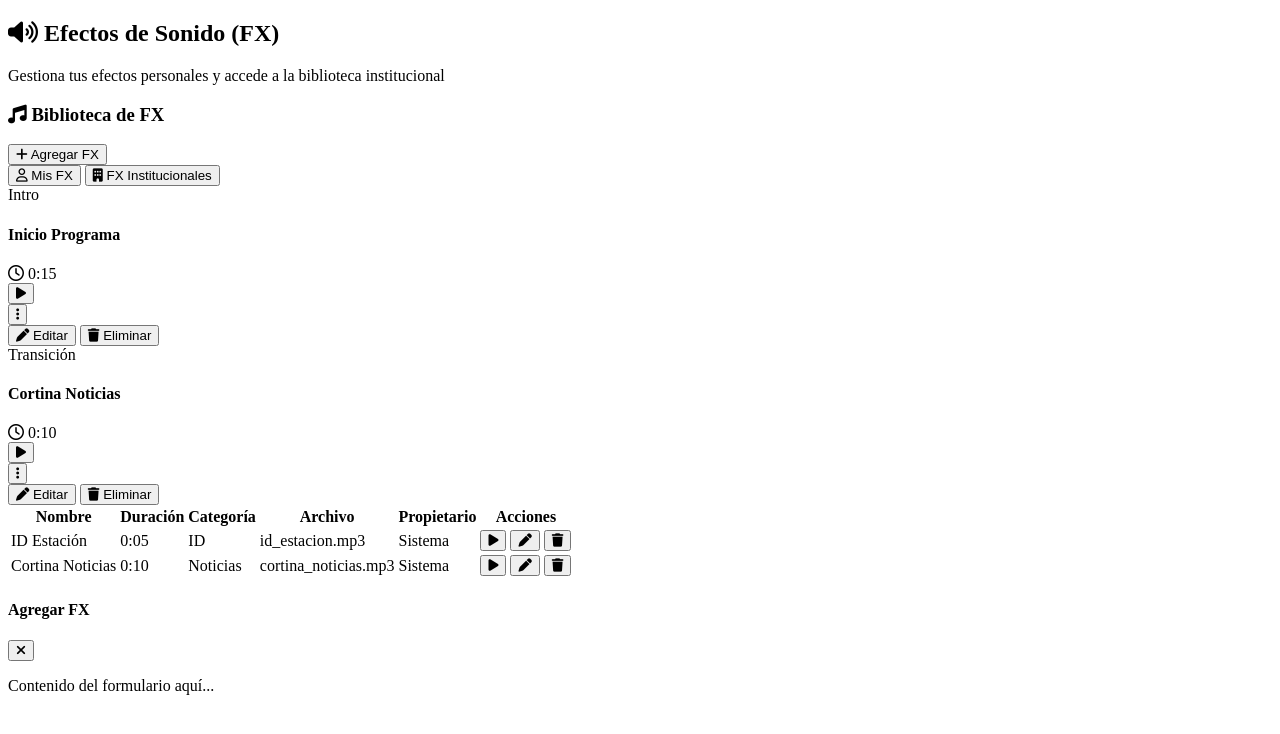
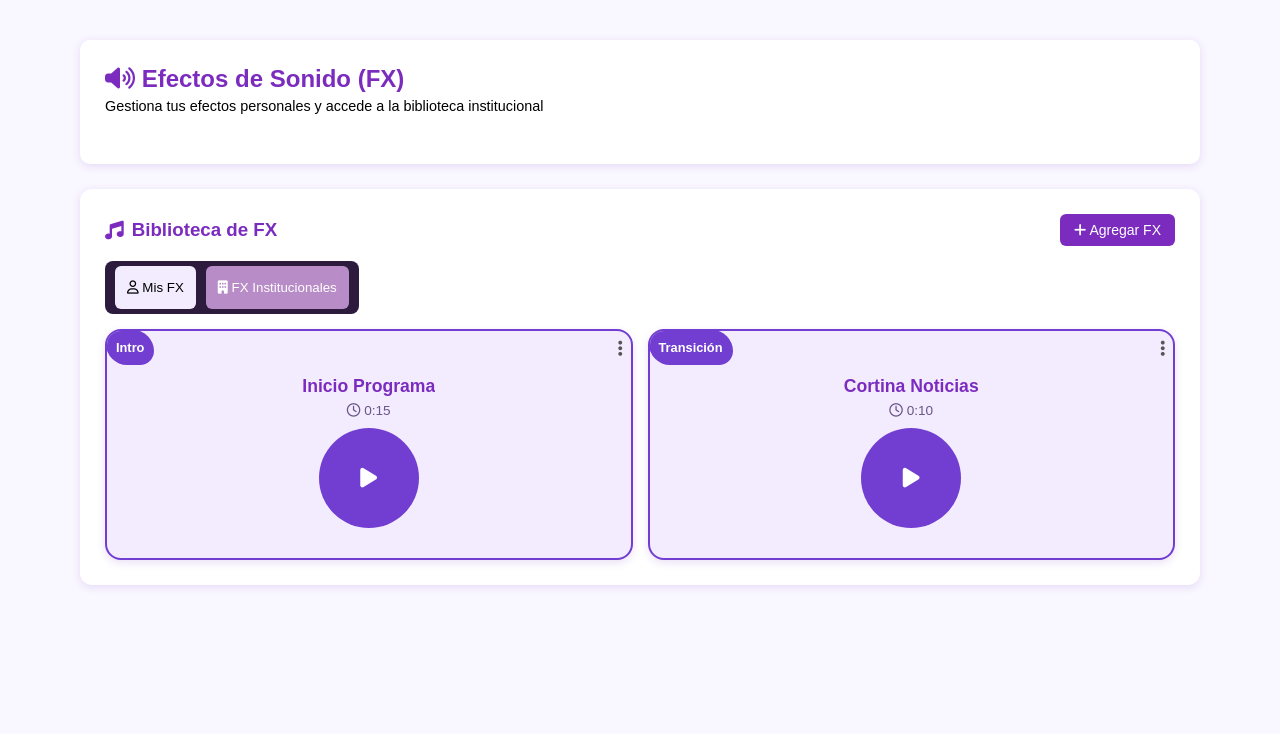
Before and after one commit to kareen67/Botonera, a PHP site: page /view/pages/jefe/fx-institucionales.html in a window 1280 px wide. Shown: the top 734 px of the page. Run offline with PHP 8.4, Linux system fonts and the light colour scheme.

Commit message:
fx institucional

```diff
--- a/Botonera/view/css/fx-institucionales.css
+++ b/Botonera/view/css/fx-institucionales.css
@@ -2,161 +2,361 @@
   margin: 0;
   padding: 0;
   box-sizing: border-box;
-  font-family: "Poppins", sans-serif;
+  font-family: "Poppins", Arial, sans-serif;
 }
 
-body {
-  background-color: #f9fafc;
-  display: flex;
-  justify-content: center;
-  align-items: flex-start;
-  min-height: 100vh;
-  color: #1e1e1e;
-  padding: 40px 0;
+:root {
+  --violeta-suave: #e6d5ff;
+  --violeta: #713ed1;
+  --violeta-oscuro: #7b2cbf;
+  --fondo: #f9f7ff;
+  --texto: #2d1b3d;
+  --gris: #bcaedb;
+  --blanco: #fff;
+  --sombra: rgba(123, 44, 191, 0.15);
+  --resaltado: #f3ecff;
+  --verde: #00c853;
+
+  --efecto: #b88cc7;
 }
 
-.fx-section {
-  width: 90%;
-  max-width: 1000px;
+.contenido {
+  padding: 40px 80px;
 }
 
-h1 {
-  font-size: 1.8rem;
-  font-weight: 700;
-}
-
-.subtitulo {
-  color: #666;
-  margin-top: 5px;
+.descripcion {
+  background: var(--blanco);
+  border-radius: 10px;
+  box-shadow: 0 2px 8px var(--sombra);
+  padding: 25px;
   margin-bottom: 25px;
 }
 
-.fx-container {
-  background-color: #fff;
-  border-radius: 12px;
-  box-shadow: 0 2px 8px rgba(0, 0, 0, 0.06);
-  padding: 25px;
+.descripcion p {
+  font-size: 0.9rem;
+  color: #010101;
 }
 
+
+h2 {
+  margin-bottom: 5px;
+  color: var(--violeta-oscuro);
+}
+
+.subtexto {
+  margin-bottom: 20px;
+}
+
+/* === HEADER FX === */
 .fx-header {
   display: flex;
   justify-content: space-between;
   align-items: center;
-  flex-wrap: wrap;
-  margin-bottom: 20px;
+  margin-bottom: 15px;
 }
 
-.fx-info h2 {
-  font-size: 1.1rem;
-  font-weight: 600;
+button.agregar-fx {
+  background: var(--violeta-oscuro);
+  color: white;
+  border: none;
+  padding: 8px 14px;
+  border-radius: 6px;
+  cursor: pointer;
+  font-size: 14px;
+  transition: 0.2s;
 }
 
-.fx-info p {
-  color: #666;
-  font-size: 0.9rem;
+button.agregar-fx:hover {
+  background: var(--efecto);
 }
 
-/* .fx-buttons {
-  display: flex;
+/* === TABS === */
+.tabs {
+  display: inline-flex;
   gap: 10px;
-  background-color: #22c55e;
-  width: 100%;
-} */
+  margin-bottom: 15px;
+  background-color: var(--texto);
+  padding: 5px 10px;
+  border-radius: 8px;
+}
 
+.tab {
+  background: var(--efecto);
+  color: var(--blanco);
+  border: none;
+  padding: 14px 12px;
+  border-radius: 6px;
+  cursor: pointer;
+  transition: 0.2s;
+}
 
-.btn-primario {
-  background-color: #7c3aed;
+.tab.active {
+  background: var(--resaltado);
+  color: rgb(0, 0, 0);
+}
+
+.tab:hover {
+  background: #fb9090;
+}
+
+/* === FX GRID (botonera) === */
+.fx-grid {
+  display: grid;
+  grid-template-columns: repeat(auto-fit, minmax(160px, 1fr));
+  gap: 15px;
+}
+
+.fx-item {
+  position: relative;
+  background: #f9f9f9;
+  border-radius: 12px;
+  padding: 15px;
+  text-align: center;
+  box-shadow: 0 2px 8px rgba(0, 0, 0, 0.1);
+  transition: transform 0.2s;
+}
+
+.fx-item:hover {
+  transform: translateY(-4px);
+}
+
+.fx-item h4 {
+  font-size: 16px;
+  margin: 8px 0;
+}
+
+.fx-meta {
+  font-size: 13px;
+  color: #555;
+}
+
+/* === PLAY BUTTON === */
+.play {
+  background: #88c1ff;
   color: white;
   border: none;
-  padding: 10px 16px;
-  border-radius: 8px;
+  border-radius: 50%;
+  width: 45px;
+  height: 45px;
+  display: flex;
+  align-items: center;
+  justify-content: center;
+  font-size: 18px;
   cursor: pointer;
-  font-weight: 600;
-  transition: background-color 0.2s ease;
+  margin: 10px auto 0;
+  transition: background 0.2s;
 }
 
-.btn-primario:hover {
-  background-color: #6d28d9;
+.play:hover {
+  background: #005fcc;
 }
 
-.btn-secundario {
-  background-color: #ede9fe;
-  color: #6d28d9;
-  border: none;
-  padding: 10px 16px;
-  border-radius: 8px;
-  cursor: pointer;
-  font-weight: 600;
+/* === MENU OPCIONES === */
+.menu {
+  position: absolute;
+  top: 8px;
+  right: 8px;
 }
 
-.tabla-fx {
+.menu-toggle {
+  background: none;
+  border: none;
+  font-size: 18px;
+  cursor: pointer;
+  color: #555;
+}
+
+.menu-opciones {
+  display: none;
+  flex-direction: column;
+  position: absolute;
+  top: 25px;
+  right: 0;
+  background: white;
+  box-shadow: 0 2px 8px rgba(0, 0, 0, 0.2);
+  border-radius: 6px;
+  overflow: hidden;
+  z-index: 10;
+}
+
+.menu-opciones.show {
+  display: flex;
+}
+
+.menu-opciones button {
+  background: none;
+  border: none;
+  padding: 8px 12px;
+  text-align: left;
+  font-size: 14px;
+  color: #333;
+  cursor: pointer;
+  width: 100%;
+}
+
+.menu-opciones button:hover {
+  background: #f2f2f2;
+}
+
+/* === TABLA FX INSTITUCIONAL === */
+.fx-tabla {
+  overflow-x: auto;
+}
+
+.fx-tabla table {
   width: 100%;
   border-collapse: collapse;
-  text-align: left;
+  background: var(--fondo);
+  border-radius: 8px;
+  padding: 8px;
 }
 
-.tabla-fx thead {
-  background-color: #f5f3ff;
+.fx-tabla th,
+.fx-tabla td {
+  padding: 10px;
+  text-align: left;
+  border-bottom: 1px solid #ddd;
+  text-align: center;
 }
 
-.tabla-fx th {
-  padding: 12px;
-  color: #555;
-  font-weight: 600;
-  font-size: 0.9rem;
-}
+.barra {
+  background-color: var(--violeta-suave);
+  border-radius: 8px;
 
-.tabla-fx td {
-  padding: 12px;
-  border-bottom: 1px solid #eee;
-  font-size: 0.9rem;
-}
-
-.tag {
-  padding: 3px 8px;
-  border-radius: 6px;
-  font-size: 0.8rem;
-  font-weight: 600;
-  color: #fff;
-}
-
-.tag-purple {
-  background-color: #7c3aed;
-}
-
-.tag-red {
-  background-color: #ef4444;
-}
-
-.tag-green {
-  background-color: #22c55e;
 }
 
 .acciones {
   display: flex;
-  gap: 8px;
+  justify-content: center;
+  gap: 25px;
+  background-color: #f7f0fc;
+
 }
 
-.btn-icon {
+.acciones-ss {
+  display: flex;
+  flex-direction: column;
+  gap: 10px;
+}
+
+.acciones-ss .edit {
+  background-color: #005fcc;
+  padding: 8px;
+  border-radius: 20px;
+  transition: all .2s;
+}
+
+.acciones-ss .delete {
+  background-color: #005fcc;
+  padding: 8px;
+  border-radius: 20px;
+  transition: all .2s;
+}
+
+.acciones-ss .edit:hover {
+  background: var(--violeta-oscuro);
+  transform: scale(1.1);
+}
+.acciones-ss .delete:hover {
+  background: var(--violeta-oscuro);
+  transform: scale(1.1);
+}
+
+.acciones button {
   border: none;
   background: none;
   cursor: pointer;
-  font-size: 1rem;
-  transition: transform 0.2s ease;
+  font-size: 16px;
+  color: var(--texto);
+
 }
 
-.btn-icon:hover {
-  transform: scale(1.2);
+.acciones button:hover {
+  color: #f2f2f2;
 }
 
-.play {
-  color: #7c3aed;
+button.play-2 {
+  background-color: var(--violeta);
+  width: 60px;
+  height: 60px;
+  border-radius: 20px;
+  transition: all 0.2s;
+  margin-top: 7px;
 }
 
-.edit {
-  color: #6b7280;
+.play-2:hover {
+  background: var(--violeta-oscuro);
+  transform: scale(1.1);
 }
 
-.delete {
-  color: #ef4444;
+/* Play activo */
+.fx-item.reproduciendo .play-2 {
+  background: #1b0e26;
 }
+
+/* === MODAL === */
+.modal {
+  display: none;
+  justify-content: center;
+  align-items: center;
+  position: fixed;
+  inset: 0;
+  background: rgba(0, 0, 0, 0.5);
+  z-index: 100;
+}
+
+.modal-content {
+  background: white;
+  padding: 20px;
+  border-radius: 12px;
+  max-width: 400px;
+  width: 90%;
+  position: relative;
+}
+
+.close {
+  position: absolute;
+  top: 10px;
+  right: 10px;
+  background: none;
+  border: none;
+  font-size: 20px;
+  cursor: pointer;
+}
+
+.hidden {
+  display: none;
+}
+
+.categoria {
+    background: var(--violeta);
+    color: #fff;
+    padding: 10px 10px;
+    border-radius: left 10px;
+    border-radius: 20px 30px;
+    font-size: 0.8rem;
+    font-weight: 600;
+    transition: all 0.3s;
+}
+
+.categoria:hover {
+    padding-left: 15px;
+    box-shadow: 10px 5px 0px #a580e9;
+
+}
+
+/* === RESPONSIVE === */
+@media (max-width: 600px) {
+  .fx-grid {
+    grid-template-columns: repeat(auto-fit, minmax(120px, 1fr));
+  }
+
+  .fx-item h4 {
+    font-size: 14px;
+  }
+
+  .agregar-fx {
+    font-size: 13px;
+    padding: 6px 10px;
+  }
+}
--- a/Botonera/view/pages/jefe/fx-institucionales.html
+++ b/Botonera/view/pages/jefe/fx-institucionales.html
@@ -5,16 +5,17 @@
     <meta charset="UTF-8">
     <meta name="viewport" content="width=device-width, initial-scale=1.0">
     <title>Efectos de Sonido (FX)</title>
-    <link rel="stylesheet" href="fx-estilo.css">
+    <link rel="stylesheet" href="../../css/fx-institucionales.css">
+    <link rel="stylesheet" href="../../css/detalle-fx-op.css">
     <link rel="stylesheet" href="https://cdnjs.cloudflare.com/ajax/libs/font-awesome/6.5.0/css/all.min.css">
 </head>
 
 <body>
     <main class="contenido">
-
+        <div class="descripcion">
             <h2><i class="fa-solid fa-volume-high"></i> Efectos de Sonido (FX)</h2>
             <p class="subtexto">Gestiona tus efectos personales y accede a la biblioteca institucional</p>
-
+        </div>
         <section class="fx-section">
             <div class="fx-header">
                 <h3><i class="fa-solid fa-music"></i> Biblioteca de FX</h3>
@@ -33,7 +34,7 @@
             <!-- MIS FX (grid) -->
             <div id="misFx" class="fx-grid">
                 <div class="fx-item">
-                    <span class="categoria intro">Intro</span>
+                    <span class="fx-etiqueta">Intro</span>
                     <div class="fx-info">
                         <h4>Inicio Programa</h4>
                         <div class="fx-meta">
@@ -51,7 +52,7 @@
                 </div>
 
                 <div class="fx-item">
-                    <span class="categoria transicion">Transición</span>
+                    <span class="fx-etiqueta">Transición</span>
                     <div class="fx-info">
                         <h4>Cortina Noticias</h4>
                         <div class="fx-meta">
@@ -72,7 +73,7 @@
             <!-- FX INSTITUCIONALES (tabla) -->
             <div id="institucionales" class="fx-tabla hidden">
                 <table>
-                    <thead>
+                    <thead class="barra">
                         <tr>
                             <th>Nombre</th>
                             <th>Duración</th>
@@ -86,25 +87,29 @@
                         <tr>
                             <td>ID Estación</td>
                             <td>0:05</td>
-                            <td><span class="categoria intro">ID</span></td>
+                            <td><span class="categoria">ID</span></td>
                             <td>id_estacion.mp3</td>
                             <td>Sistema</td>
                             <td class="acciones">
-                                <button class="play"><i class="fa-solid fa-play"></i></button>
+                                <button class="play-2"><i class="fa-solid fa-play"></i></button>
+                                <div class="acciones-ss">
                                     <button class="edit"><i class="fa-solid fa-pen"></i></button>
                                     <button class="delete"><i class="fa-solid fa-trash"></i></button>
+                                </div>
                             </td>
                         </tr>
                         <tr>
                             <td>Cortina Noticias</td>
                             <td>0:10</td>
-                            <td><span class="categoria transicion">Noticias</span></td>
+                            <td><span class="categoria">Noticias</span></td>
                             <td>cortina_noticias.mp3</td>
                             <td>Sistema</td>
                             <td class="acciones">
-                                <button class="play"><i class="fa-solid fa-play"></i></button>
+                                <button class="play-2"><i class="fa-solid fa-play"></i></button>
+                                <div class="acciones-ss">
                                     <button class="edit"><i class="fa-solid fa-pen"></i></button>
                                     <button class="delete"><i class="fa-solid fa-trash"></i></button>
+                                </div>
                             </td>
                         </tr>
                     </tbody>
```
Lines whose indentation alone changed are shown as unchanged.
